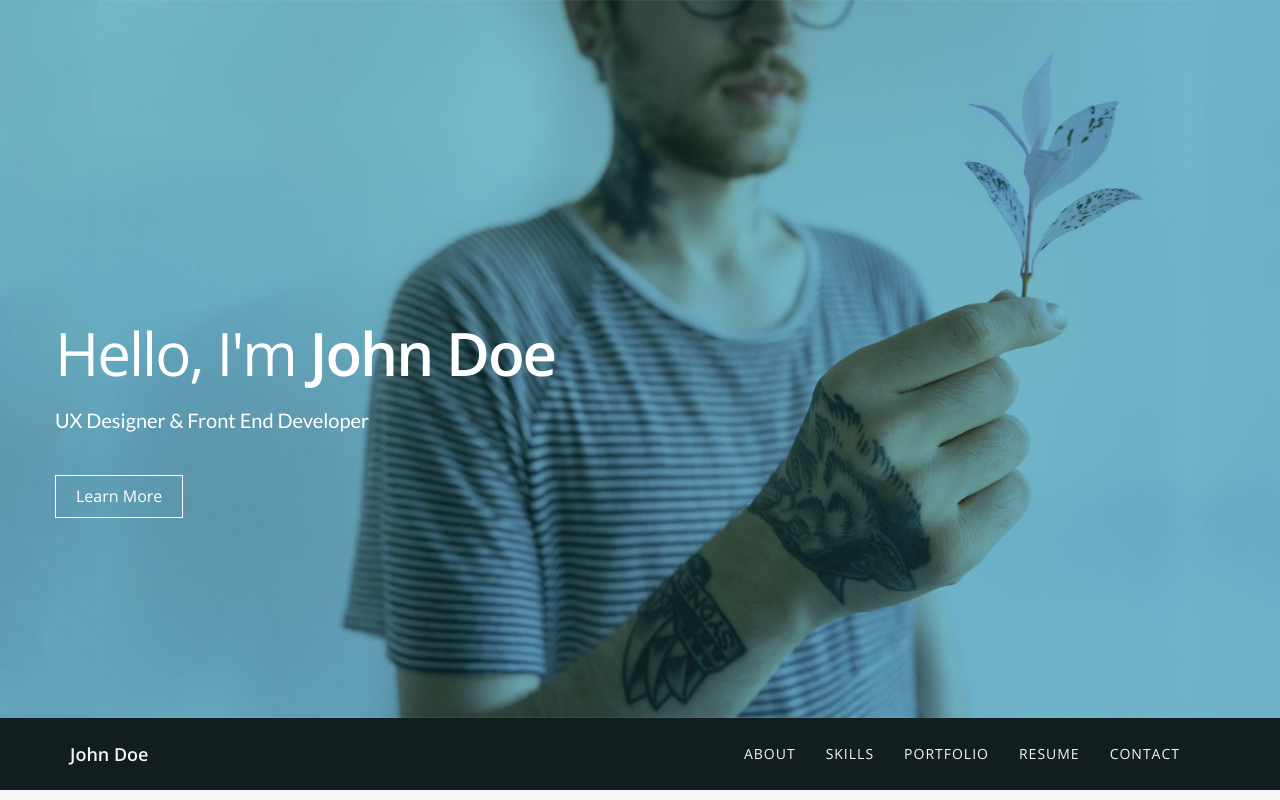
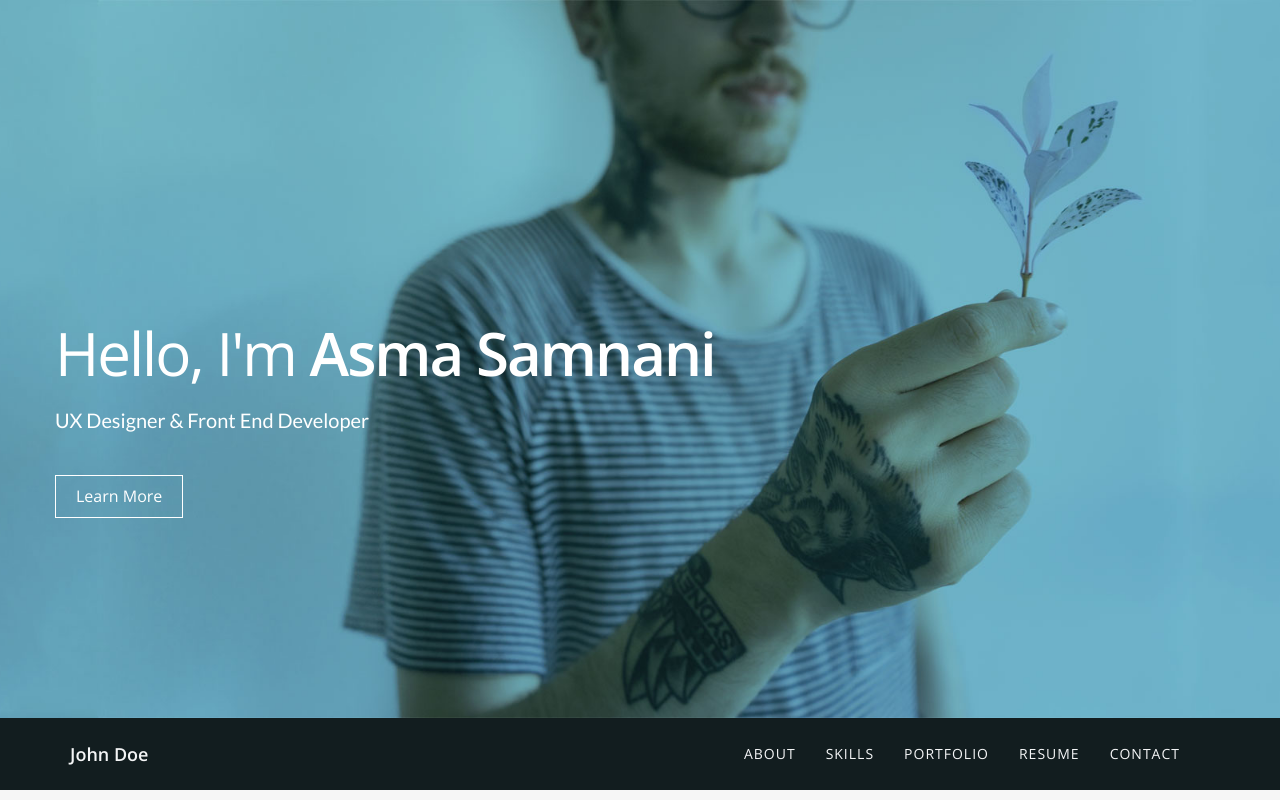
Before and after one commit to asmas1993/asmas1993.github.io, a plain HTML site: page index.html in a window 1280 px wide. Shown: the top 800 px of the page. Drawn offline with nearby package versions, Linux system fonts and the light colour scheme.

Commit message:
name changed

```diff
--- a/index.html
+++ b/index.html
@@ -41,7 +41,7 @@
     <div class="container">
       <div class="row">
         <div class="intro-text">
-          <h1>Hello, I'm <span class="name">John Doe</span></h1>
+          <h1>Hello, I'm <span class="name">Asma Samnani</span></h1>
           <p>UX Designer & Front End Developer</p>
           <a href="#about" class="btn btn-default btn-lg page-scroll">Learn More</a> </div>
       </div>
```
